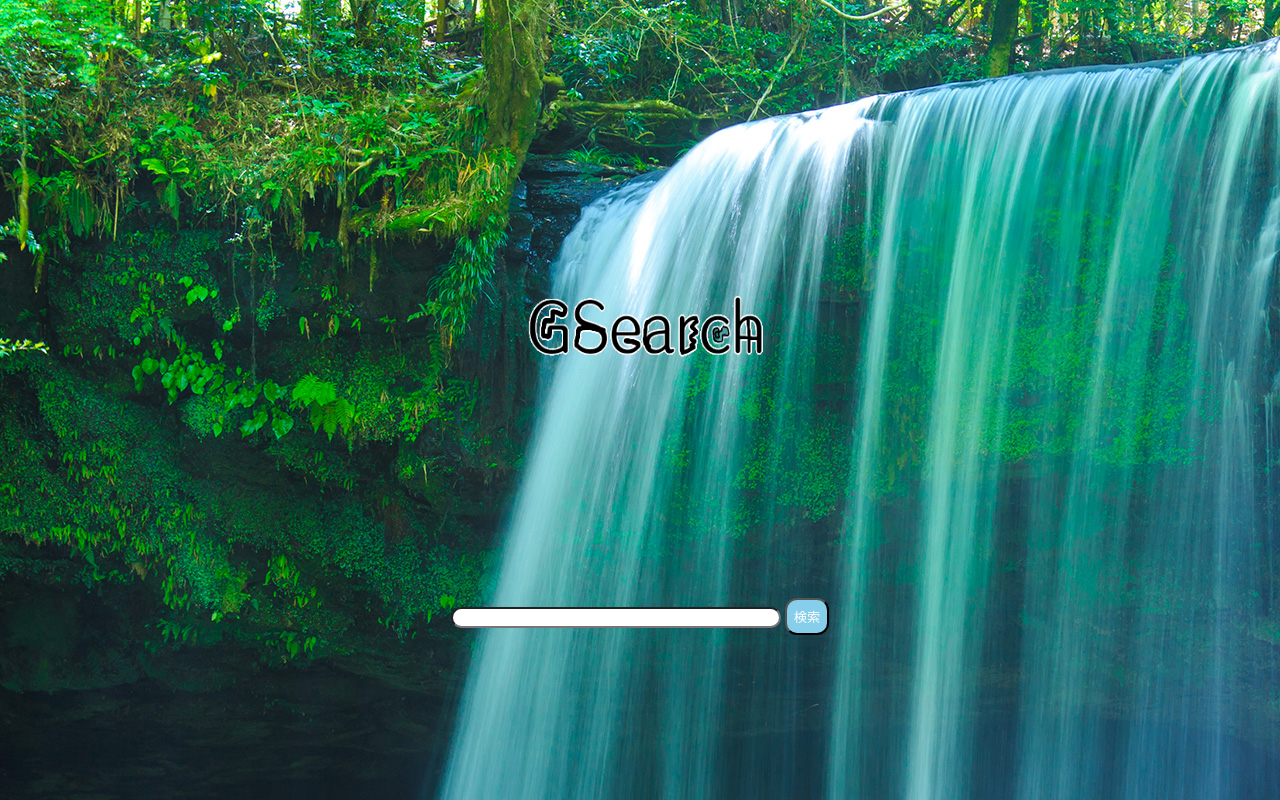
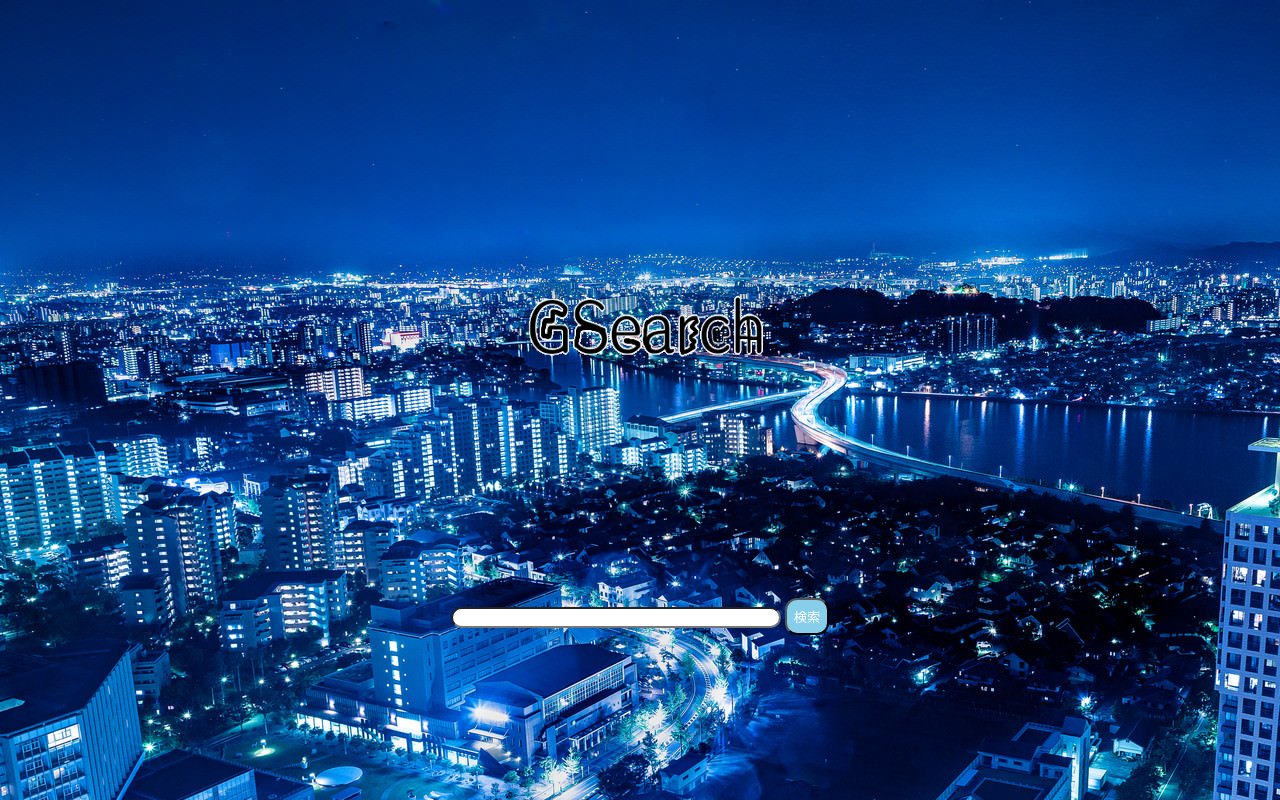
Before and after one commit to Greeyouate2/TestDeveloperinGreeyouSearch, a plain HTML site: page index.html in a window 1280 px wide. Drawn offline with Linux system fonts and the light colour scheme.

Commit message:
Update index.html

```diff
--- a/index.html
+++ b/index.html
@@ -32,7 +32,7 @@
   background: #79fce2;
 }
   html{
-    background-image: url("background/IMG_0829.jpeg")
+    background-image: url("background/IMG_0828.jpeg")
   }
 </style>
 <body>
```
